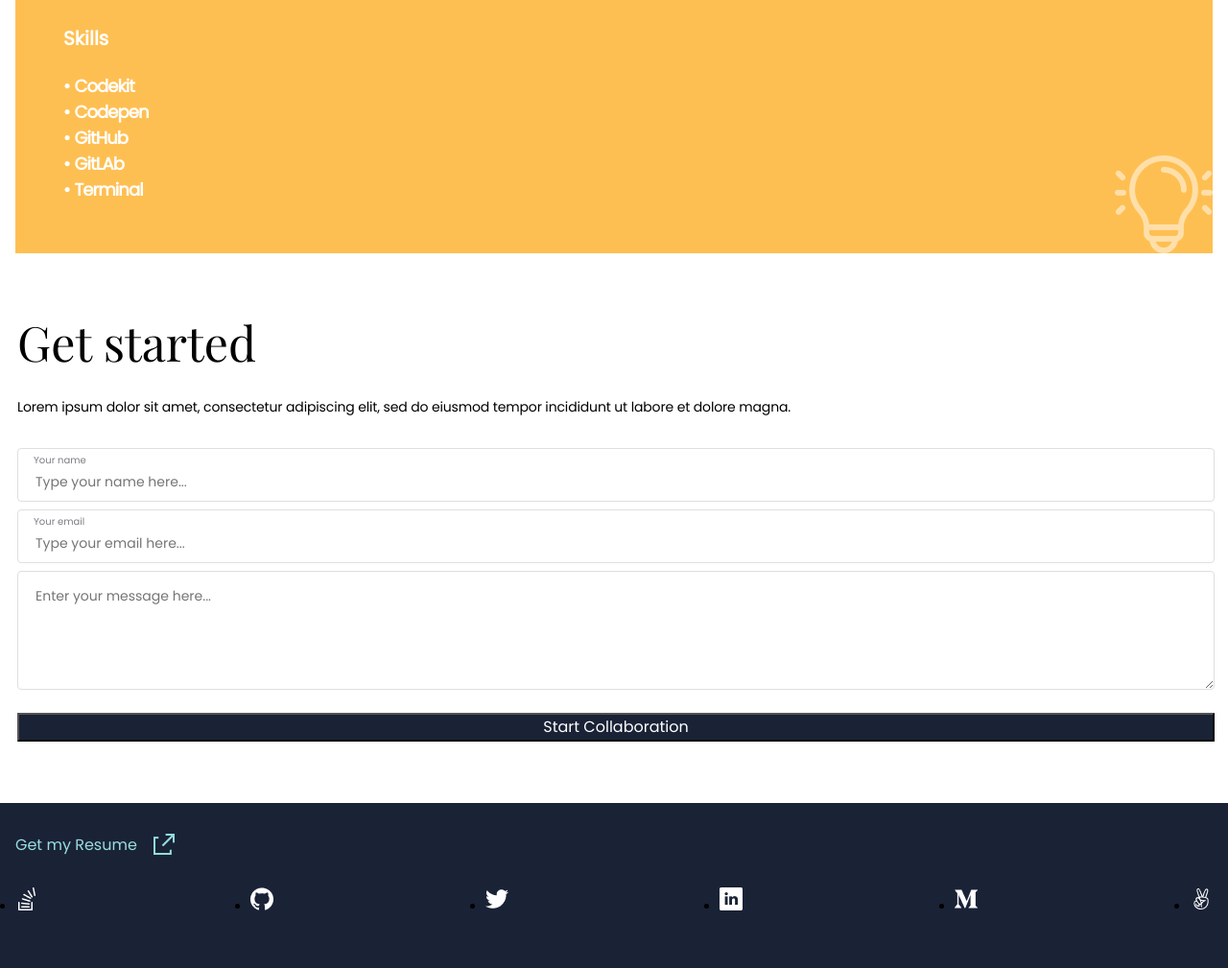
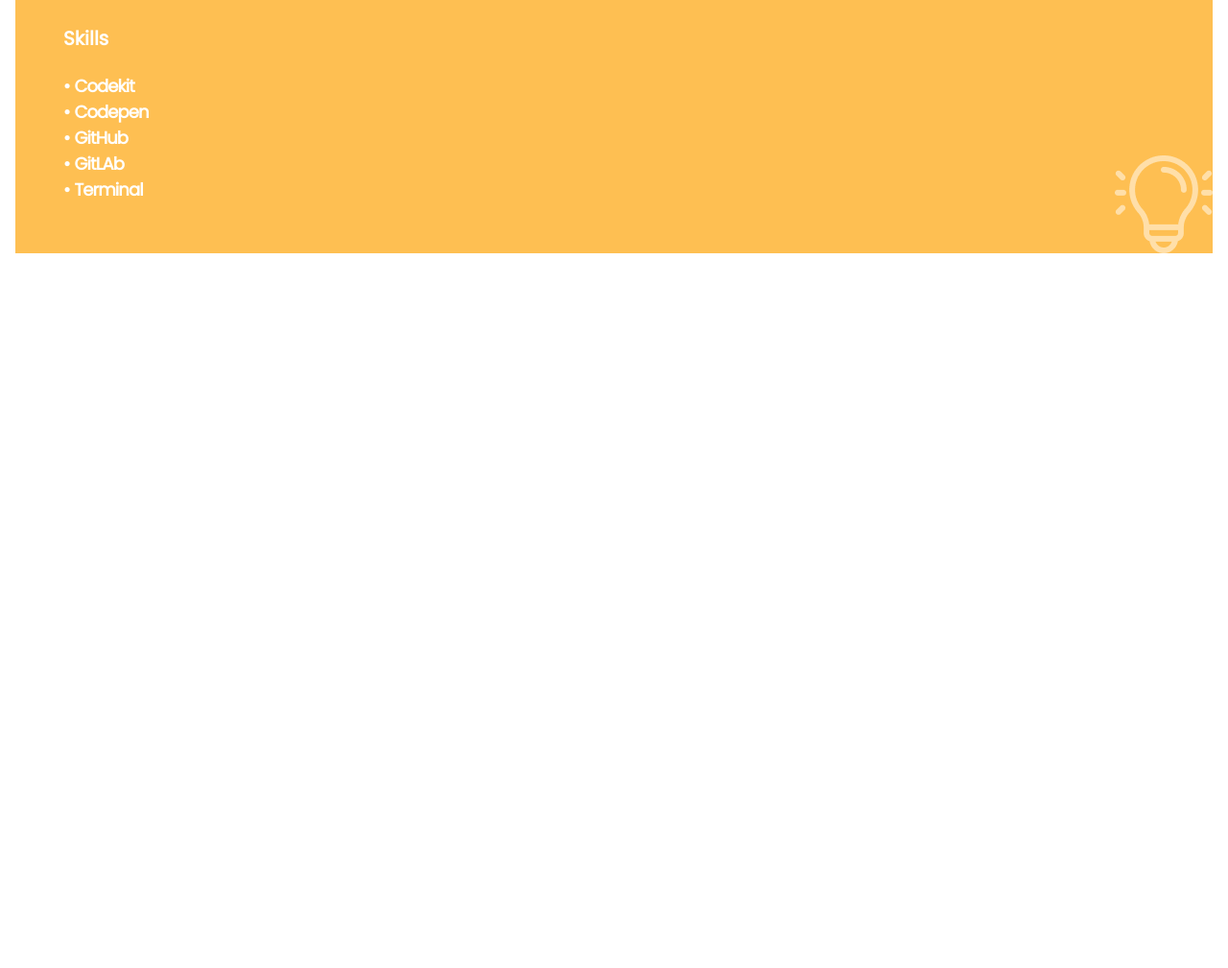
Before and after one commit to Abdelaziz-Mahdi/Portfolio-o, a plain HTML site: page index.html in a window 1280 px wide. Shown: the part 6993-8002 px from the top of the page at 96% size. After the commit the page ends 7293 px from the top, so only its background shows below. Drawn offline with nearby package versions, Linux system fonts and the light colour scheme.

Commit message:
Revert "add-contactMe-section-index"
This reverts commit 7a09666f489377601987b3c5df70d8910bf121b1.

```diff
--- a/index.html
+++ b/index.html
@@ -208,87 +208,6 @@
         </div>
       </div>
     </section>
-    <section class="contactMe">
-      <header><div class="headerv"></div></header>
-      <section id="formSection">
-        <h2>Get started</h2>
-        <p>
-          Lorem ipsum dolor sit amet, consectetur adipiscing elit, sed do
-          eiusmod tempor incididunt ut labore et dolore magna.
-        </p>
-        <form action="https://formspree.io/f/xbjbqokr" method="POST">
-          <ul>
-            <li>
-              <div class="inputDiv">
-                <label for="name">Your name</label>
-                <input
-                  type="text"
-                  name="name"
-                  maxlength="30"
-                  required="true"
-                  placeholder="Type your name here..."
-                />
-              </div>
-            </li>
-            <li>
-              <div class="inputDiv">
-                <label for="name">Your email</label>
-                <input
-                  type="email"
-                  name="email"
-                  required="true"
-                  placeholder="Type your email here..."
-                />
-              </div>
-            </li>
-            <li>
-              <textarea
-                name="message"
-                required="true"
-                id="message"
-                maxlength="500"
-                placeholder="Enter your message here..."
-                rows="5"
-              ></textarea>
-            </li>
-            <li>
-              <button type="submit" class="btn startCoText">
-                Start Collaboration
-              </button>
-            </li>
-          </ul>
-        </form>
-      </section>
-    </section>
-    <footer id="contactFooter">
-      <div id="footerContainer">
-        <button class="myResume">
-          <div class="btnTextResume">Get my Resume</div>
-          <div class="btnDownload">
-            <img src=".png/ic_link_teal.png" alt="download-icon" />
-          </div>
-        </button>
-        <ul id="links">
-          <li>
-            <a href=""><img src=".png/ic_stackoverflow.png" alt="" /></a>
-          </li>
-          <li>
-            <a href=""><img src=".png/ic_github.png" alt="" /></a>
-          </li>
-          <li>
-            <a href=""><img src=".png/ic_twitter.png" alt="" /></a>
-          </li>
-          <li>
-            <a href=""><img src=".png/ic_linkedin.png" alt="" /></a>
-          </li>
-          <li>
-            <a href=""><img src=".png/ic_medium.png" alt="" /></a>
-          </li>
-          <li>
-            <a href=""><img src=".png/ic_angellist.png" alt="" /></a>
-          </li>
-        </ul>
-      </div>
-    </footer>
+    <section class="contactMe"></section>
   </body>
 </html>
```
